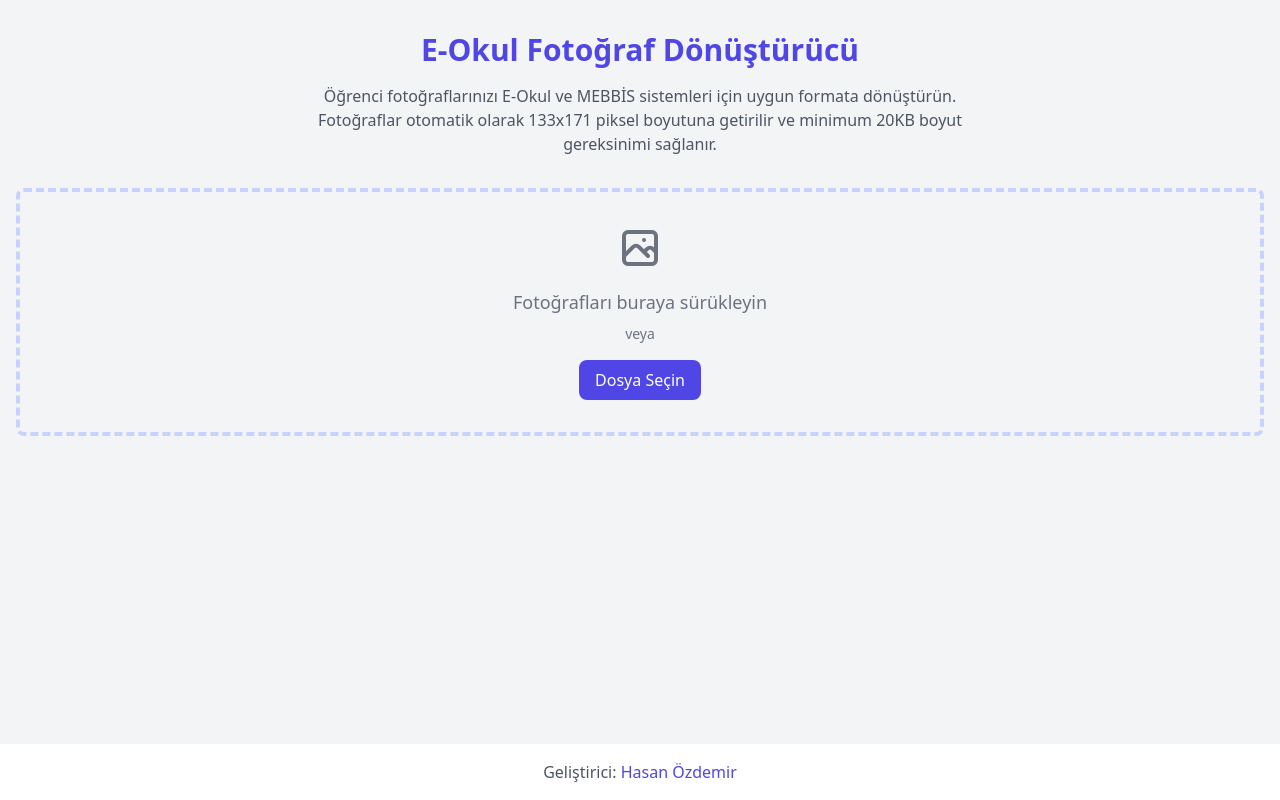
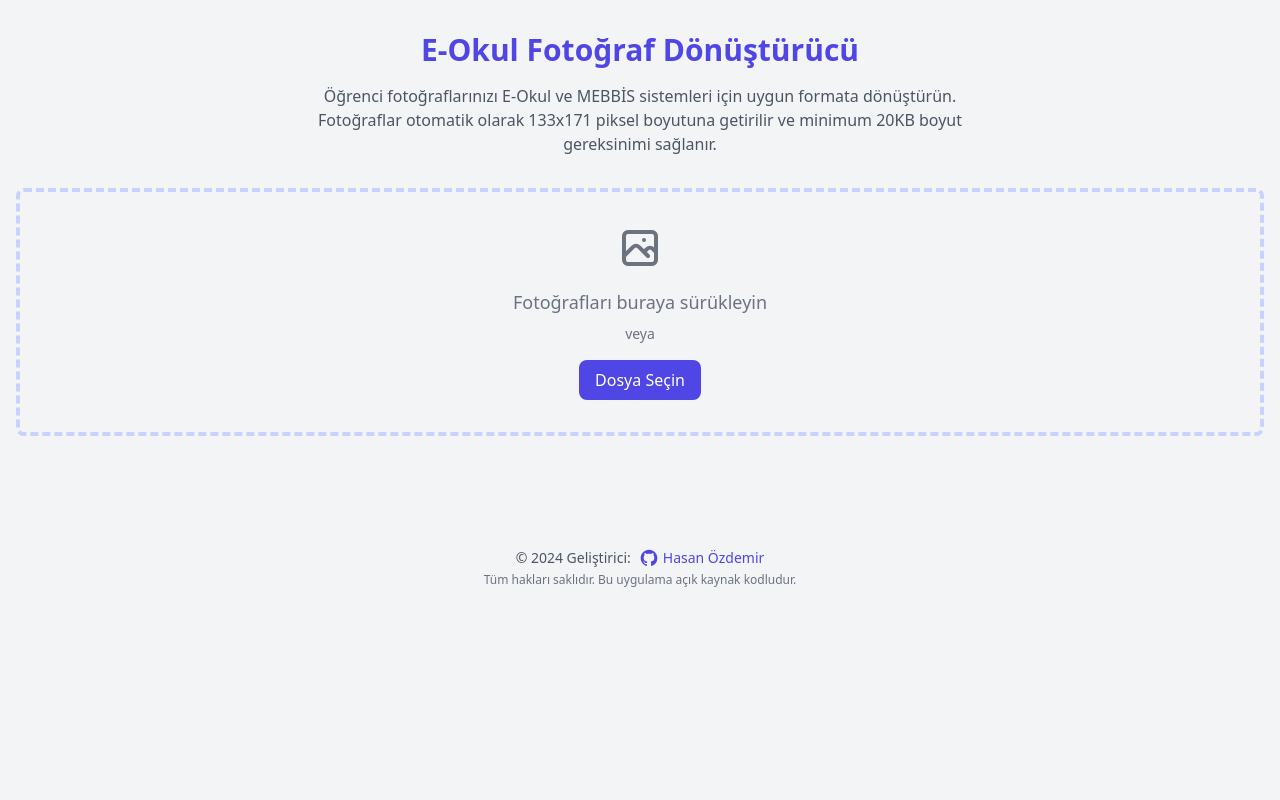
Before and after one commit to develophasan/eokul-photo-convert, a website: page index.html in a window 1280 px wide. Drawn offline with nearby package versions, Linux system fonts and the light colour scheme.

Commit message:
Footer güncellendi: telif hakkı ve GitHub ikonu eklendi

```diff
--- a/index.html
+++ b/index.html
@@ -53,9 +53,18 @@
         </div>
     </div>
 
-    <footer class="fixed bottom-0 w-full bg-white shadow-lg py-4">
-        <div class="container mx-auto px-4 text-center text-gray-600">
-            <p>Geliştirici: <a href="https://github.com/develophasan" target="_blank" class="text-indigo-600 hover:text-indigo-800">Hasan Özdemir</a></p>
+    <footer class="mt-8 py-4 text-center text-sm text-gray-600">
+        <div class="flex items-center justify-center gap-2">
+            <span>© 2024 Geliştirici:</span>
+            <a href="https://github.com/develophasan" target="_blank" rel="noopener noreferrer" class="text-indigo-600 hover:text-indigo-800 flex items-center gap-1">
+                <svg class="w-5 h-5" fill="currentColor" viewBox="0 0 24 24" aria-hidden="true">
+                    <path fill-rule="evenodd" d="M12 2C6.477 2 2 6.484 2 12.017c0 4.425 2.865 8.18 6.839 9.504.5.092.682-.217.682-.483 0-.237-.008-.868-.013-1.703-2.782.605-3.369-1.343-3.369-1.343-.454-1.158-1.11-1.466-1.11-1.466-.908-.62.069-.608.069-.608 1.003.07 1.531 1.032 1.531 1.032.892 1.53 2.341 1.088 2.91.832.092-.647.35-1.088.636-1.338-2.22-.253-4.555-1.113-4.555-4.951 0-1.093.39-1.988 1.029-2.688-.103-.253-.446-1.272.098-2.65 0 0 .84-.27 2.75 1.026A9.564 9.564 0 0112 6.844c.85.004 1.705.115 2.504.337 1.909-1.296 2.747-1.027 2.747-1.027.546 1.379.202 2.398.1 2.651.64.7 1.028 1.595 1.028 2.688 0 3.848-2.339 4.695-4.566 4.943.359.309.678.92.678 1.855 0 1.338-.012 2.419-.012 2.747 0 .268.18.58.688.482A10.019 10.019 0 0022 12.017C22 6.484 17.522 2 12 2z" clip-rule="evenodd" />
+                </svg>
+                Hasan Özdemir
+            </a>
+        </div>
+        <div class="mt-1 text-xs text-gray-500">
+            Tüm hakları saklıdır. Bu uygulama açık kaynak kodludur.
         </div>
     </footer>
 
```
